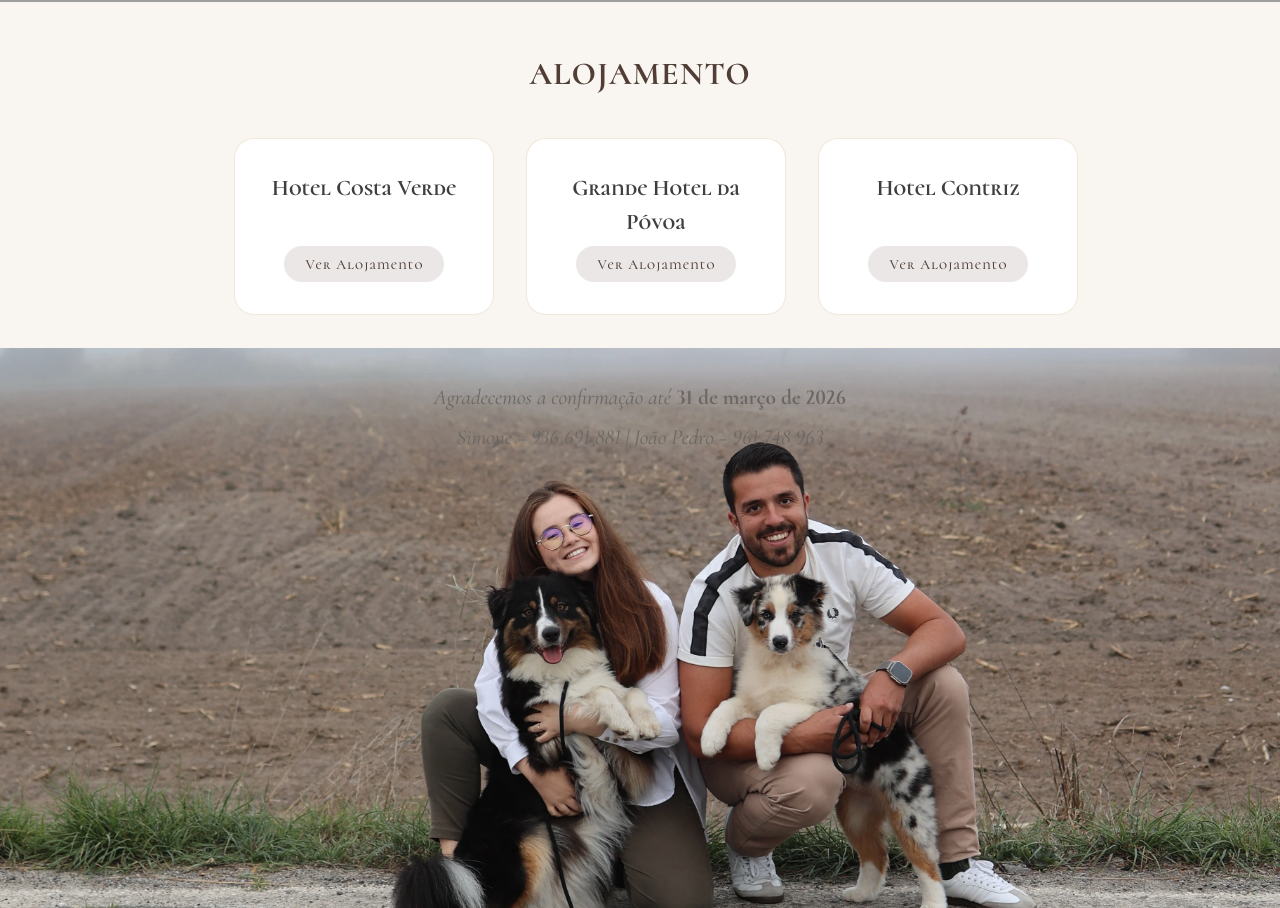
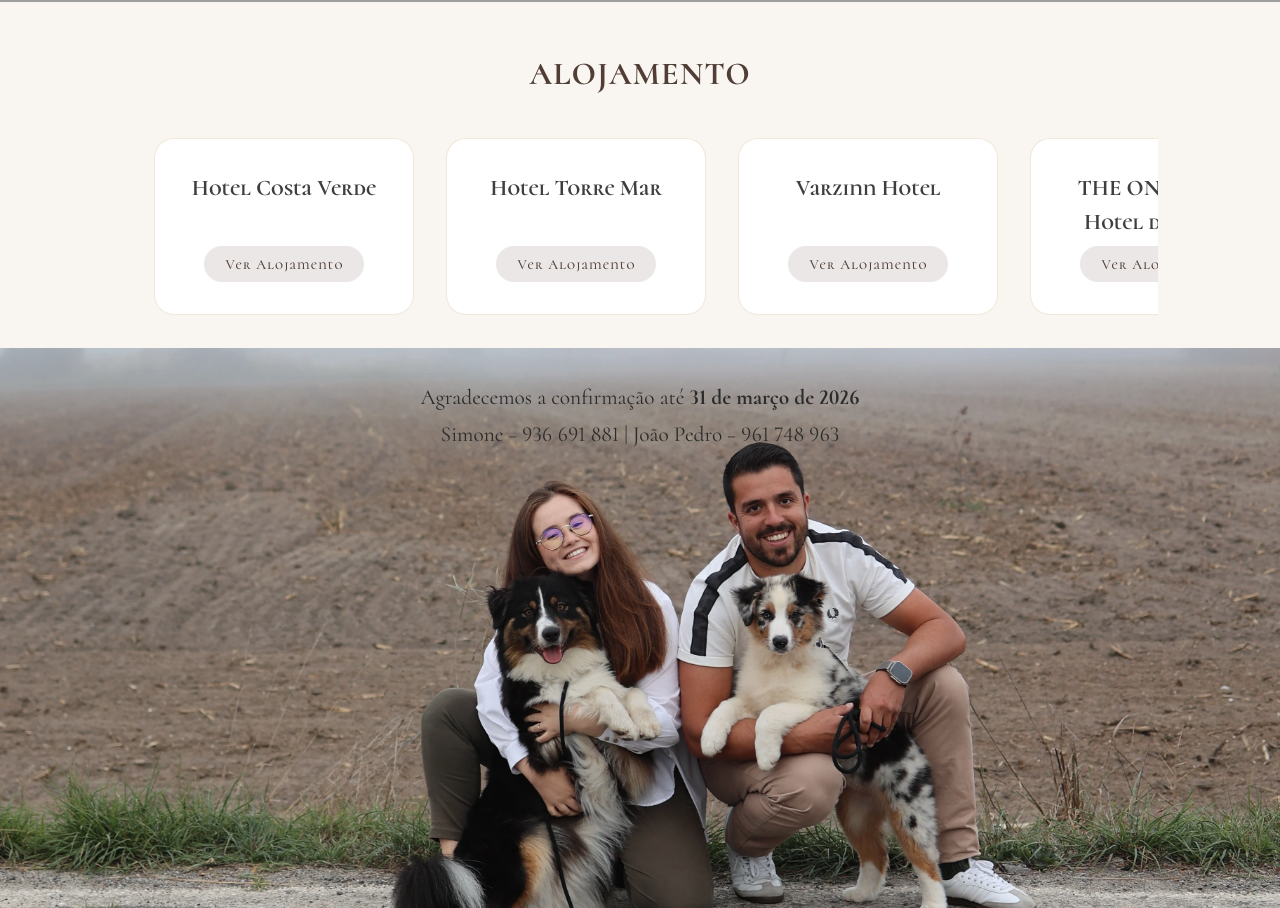
Before and after one commit to pmbaldaia/simonecasamento, a Nuxt app: page / in a window 1280 px wide. Shown: the part 2760-3668 px from the top of the page. Built offline with nearby package versions, Linux system fonts and the light colour scheme; grey boxes are pictures that could not be loaded.

Commit message:
correção

```diff
--- a/components/Footer.vue
+++ b/components/Footer.vue
@@ -16,7 +16,6 @@
         <p class="line line--lead section-subtitle">
           Agradecemos a confirmação até <strong>31 de março de 2026</strong>
         </p>
-
         <p class="section-subtitle">
           Simone – 936 691 881 | João Pedro – 961 748 963
         </p>
@@ -92,7 +91,7 @@
     padding: 0 1rem;
     color: #2b2b2b;
     font-family: vars.$body-font-family;
-    font-style: italic;
+    font-style: normal;
     font-size: 0.9rem;
     -webkit-font-smoothing: antialiased;
     -moz-osx-font-smoothing: grayscale;
@@ -101,35 +100,38 @@
 
     p {
       margin: 0.2rem 0;
-      text-decoration: none !important;
+      text-decoration: none;
+      font-size: 0.9rem;
+      font-style: normal;
+      color: #2b2b2b;
     }
 
     strong {
       font-weight: 700;
       font-style: normal;
-      text-decoration: none !important;
+      text-decoration: none;
       font-variant-numeric: lining-nums;
       font-feature-settings: "lnum" 1, "pnum" 1;
     }
 
     .line--lead {
-      margin: 0 0 0.6rem 0;
-      font-size: 1.05rem;
+      margin: 0 0 0.4rem 0;
+      font-size: 0.9rem;
       line-height: 1.3;
-      text-decoration: none !important;
+      text-decoration: none;
     }
   }
 
   .section-subtitle {
     font-family: vars.$body-font-family;
-    font-size: 1.4rem;
-    font-style: italic;
+    font-size: 0.9rem;
+    font-style: normal;
     text-align: center;
-    color: vars.$muted-gray;
+    color: #2b2b2b;
     font-variant-numeric: lining-nums;
     font-feature-settings: "lnum" 1, "pnum" 1;
     margin: 0;
-    text-decoration: none !important;
+    text-decoration: none;
   }
 
   @media screen and (max-width: 767px) {
@@ -153,15 +155,19 @@
 
     .image-text {
       padding: 0 1.25rem;
-      font-size: 0.75rem !important;
+      font-size: 0.90rem !important;
+
+      p {
+        font-size: 0.90rem !important;
+      }
 
       .line--lead {
-        font-size: 1rem !important;
+        font-size: 0.90rem !important;
       }
     }
 
     .section-subtitle {
-      font-size: 0.9rem;
+      font-size: 0.90rem !important;
     }
   }
 }
--- a/components/Lodging.vue
+++ b/components/Lodging.vue
@@ -10,7 +10,7 @@
             class="alojamento-list"
             :style="{ transform: `translateX(${translateX}px)` }"
             @pointerdown="onPointerDown"
-            @click.capture="onCardClick"
+            @click="onCardClick"
             tabindex="0"
             @keydown.left.prevent="scrollTo(activeIndex - 1)"
             @keydown.right.prevent="scrollTo(activeIndex + 1)"
@@ -21,11 +21,11 @@
               class="alojamento-card"
               :ref="(el) => setCardRef(el, index)"
               :data-index="index"
-              @pointerup.prevent
             >
               <p class="hotel-nome">{{ hotel.nome }}</p>
               <v-btn
-                :href="hotel.link"
+                type="button"
+                @click.stop="openLink(hotel.link)"
                 target="_blank"
                 color="#503e36"
                 variant="tonal"
@@ -65,15 +65,27 @@ import {
 const alojamentos = [
   {
     nome: "Hotel Costa Verde",
-    link: "https://www.booking.com/hotel/pt/costa-verde.pt-pt.html?chal_t=1765125448641&force_referer=https%3A%2F%2Fwww.google.com%2F",
+    link: "https://www.booking.com/hotel/pt/costa-verde.pt-pt.html",
   },
   {
-    nome: "Grande Hotel da Póvoa",
+    nome: "Hotel Torre Mar",
+    link: "https://www.booking.com/hotel/pt/torre-mar.pt-pt.html",
+  },
+  {
+    nome: "Varzinn Hotel",
+    link: "https://www.booking.com/hotel/pt/sol-povoa.pt-pt.html",
+  },
+  {
+    nome: "THE ONE Grand Hotel da Póvoa",
     link: "https://www.booking.com/hotel/pt/grande-da-povoa.pt-pt.html",
   },
   {
-    nome: "Hotel Contriz",
-    link: "https://www.booking.com/hotel/pt/contriz.pt-pt.html",
+    nome: "São Félix Hotel Hillside & Nature",
+    link: "https://www.booking.com/hotel/pt/sao-felix-hotel-hillside-nature.pt-pt.html",
+  },
+  {
+    nome: "Tivoli Estela Golf & Lodges Porto",
+    link: "https://www.booking.com/hotel/pt/tivoli-estela-golf-amp-lodges-porto.pt-pt.html",
   },
 ];
 
@@ -113,7 +125,11 @@ function clamp(val, min, max) {
 }
 
 function setCardRef(el, idx) {
-  cardRefs.value[idx] = el;
+  if (el) {
+    cardRefs.value[idx] = el;
+  } else {
+    delete cardRefs.value[idx];
+  }
 }
 
 function calcBounds() {
@@ -123,8 +139,8 @@ function calcBounds() {
   if (!wrap || !el || !cards.length) return { min: 0, max: 0 };
 
   const style = getComputedStyle(wrap);
-  const paddingLeft = parseFloat(style.paddingLeft || 0);
-  const paddingRight = parseFloat(style.paddingRight || 0);
+  const paddingLeft = parseFloat(style.paddingLeft || "0") || 0;
+  const paddingRight = parseFloat(style.paddingRight || "0") || 0;
   const wrapW = wrap.clientWidth;
   const listW = el.scrollWidth;
 
@@ -148,7 +164,7 @@ function updateTranslateForIndex(index, smooth = true) {
   if (!wrap || !el || !card) return;
 
   const style = getComputedStyle(wrap);
-  const paddingLeft = parseFloat(style.paddingLeft || 0);
+  const paddingLeft = parseFloat(style.paddingLeft || "0") || 0;
   const wrapW = wrap.clientWidth;
   const listW = el.scrollWidth;
 
@@ -179,7 +195,7 @@ function updateActiveIndexByTranslate() {
   if (!wrap || !cards.length) return;
 
   const style = getComputedStyle(wrap);
-  const paddingLeft = parseFloat(style.paddingLeft || 0);
+  const paddingLeft = parseFloat(style.paddingLeft || "0") || 0;
   const visibleLeft = -translateX.value + paddingLeft;
   const visibleCenter = visibleLeft + wrap.clientWidth / 2;
 
@@ -247,7 +263,9 @@ function onPointerDown(e) {
 
   const el = alojamentoEl.value;
   if (el) {
-    el.setPointerCapture(pointerId);
+    try {
+      el.setPointerCapture(pointerId);
+    } catch {}
     el.style.transition = "";
   }
 
@@ -332,13 +350,19 @@ function onCardClick(evt) {
   }
 }
 
-watch([() => alojamentos.length, itemsPerPage], () => {
+function openLink(url) {
+  if (!url) return;
+  window.open(url, "_blank", "noopener");
+}
+
+watch([() => alojamentos.length, () => itemsPerPage.value], () => {
   nextTick(() => {
     cardRefs.value = cardRefs.value.slice(0, alojamentos.length);
     updateTranslateForIndex(activeIndex.value, false);
   });
 });
 </script>
+
 <style scoped lang="scss">
 @use "@/assets/scss/_variables.scss" as vars;
 
@@ -375,20 +399,14 @@ watch([() => alojamentos.length, itemsPerPage], () => {
     padding: 2rem 1.75rem;
     min-width: 260px;
     width: 260px;
-
-    /* REMOVIDO o box-shadow dourado */
     box-shadow: none;
-
     transition: all 0.3s ease;
     display: flex;
     flex-direction: column;
     touch-action: pan-y;
 
     &:hover {
-      /* REMOVIDO o box-shadow dourado do hover */
       box-shadow: none;
-
-      /* manteve-se apenas o castanho */
       border: 1px solid #503e36;
     }
 
@@ -411,10 +429,7 @@ watch([() => alojamentos.length, itemsPerPage], () => {
       align-self: center;
 
       &:hover {
-        /* REMOVIDO box-shadow dourado */
         box-shadow: none;
-
-        /* manteve-se o castanho */
         border: 1px solid #503e36;
       }
     }
```
